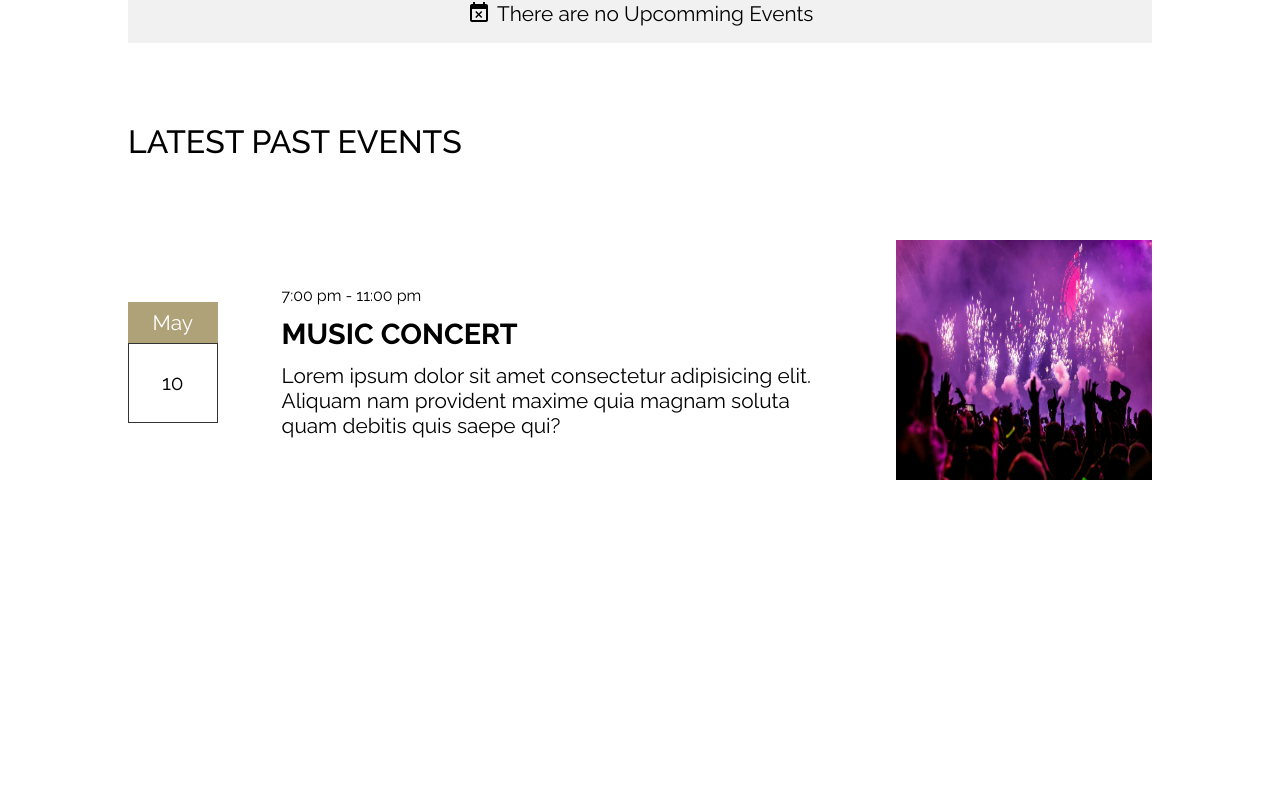
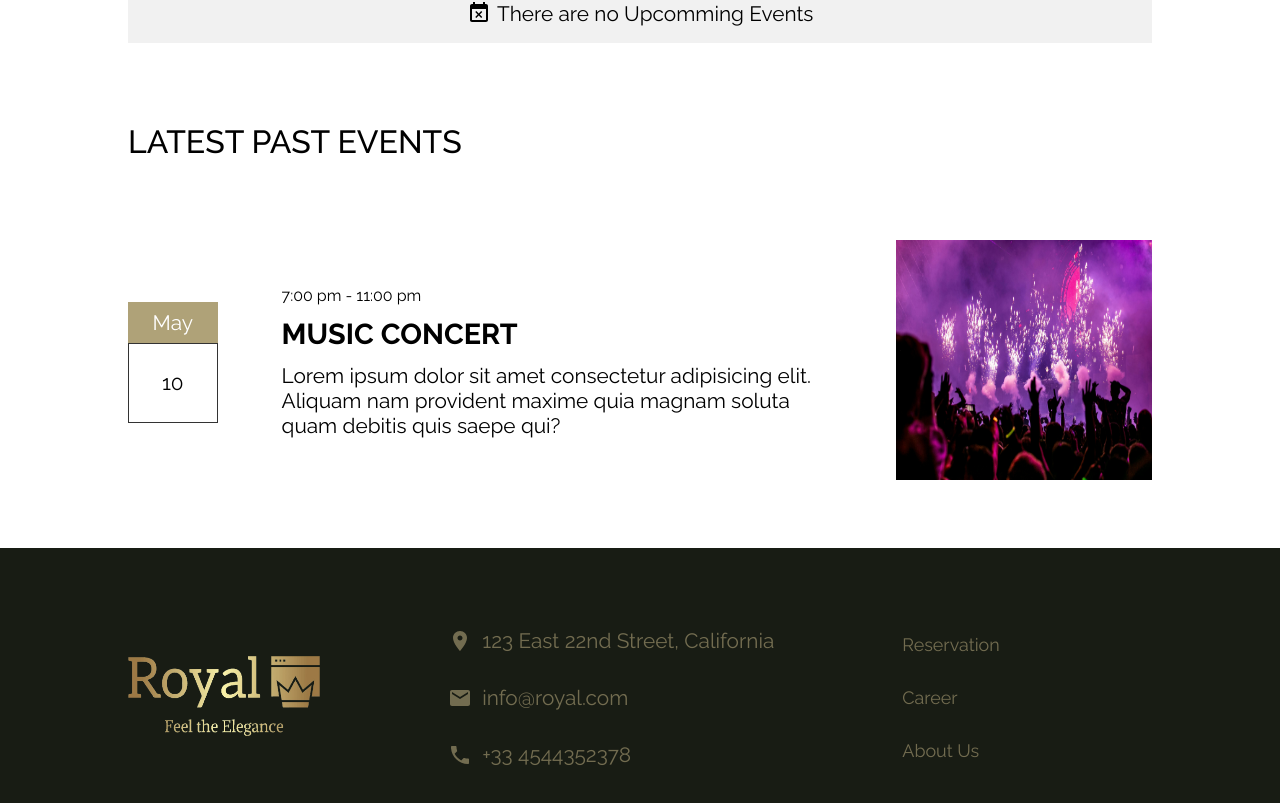
Before and after one commit to Gopisam1126/GuestManagementSystem, a React (Vite) app in the folder FRONTEND/: page /events in a window 1280 px wide. Shown: the part 522-1325 px from the top of the page. Before the commit the page ends 1086 px from the top, so only its background shows below. Built offline with nearby package versions, Linux system fonts and the light colour scheme.

Commit message:
add footer | correct colors

```diff
--- a/FRONTEND/src/assets/componentStyles/availability.css
+++ b/FRONTEND/src/assets/componentStyles/availability.css
@@ -26,7 +26,7 @@
     --font-fam-p: "Raleway", sans-serif;
 }
 .availability-sec {
-    background-color: #bcbcbc;
+    background-color: #f1f1f1;
     font-family: var(--font-fam-p);
     font-weight: 500;
     padding: 5rem 10vw;
@@ -79,7 +79,7 @@
     border: 1px solid #AFA278;
     border-radius: 5px;
     background-color: #AFA278;
-    color: #cfcfcf;
+    color: #f1f1f1;
     font-size: var(--font-size-btn1);
     padding: 1.2rem 1.2vw;
     margin-top: 6.5rem;
--- a/FRONTEND/src/assets/pageStyles/contact.css
+++ b/FRONTEND/src/assets/pageStyles/contact.css
@@ -89,6 +89,7 @@
     font-size: var(--font-size-text);
     width: 15vw;
     margin-top: 2rem;
+    cursor: pointer;
 }
 .get-in-touch {
     color: var(--colorS);
@@ -116,3 +117,6 @@
     color: var(--colorS);
     cursor: pointer;
 }
+.contact-footer {
+    margin-top: 9.1rem;
+}
--- a/FRONTEND/src/assets/pageStyles/events.css
+++ b/FRONTEND/src/assets/pageStyles/events.css
@@ -94,3 +94,6 @@ input:focus {
     background-color: var(--colorbckup);
     padding: 1.1rem 1.2vw;
 }
+.events-footer {
+    margin-top: 12rem;
+}
--- a/FRONTEND/src/assets/pages/contact.jsx
+++ b/FRONTEND/src/assets/pages/contact.jsx
@@ -7,6 +7,7 @@ import FacebookIcon from '@mui/icons-material/Facebook';
 import XIcon from '@mui/icons-material/X';
 import InstagramIcon from '@mui/icons-material/Instagram';
 import LinkedInIcon from '@mui/icons-material/LinkedIn';
+import Footer from "../component/footer";
 function Contact() {
     return <>
         <section className="contact-section">
@@ -80,6 +81,9 @@ function Contact() {
                 </div>
             </div>
         </section>
+        <div className="contact-footer">
+            <Footer/>
+        </div>
     </>
 }
 
--- a/FRONTEND/src/assets/pages/events.jsx
+++ b/FRONTEND/src/assets/pages/events.jsx
@@ -4,7 +4,8 @@ import EventList from "../component/eventList";
 import SearchIcon from '@mui/icons-material/Search';
 import KeyboardArrowDownIcon from '@mui/icons-material/KeyboardArrowDown';
 import EventBusyIcon from '@mui/icons-material/EventBusy';
-import "../pageStyles/events.css"
+import Footer from "../component/footer";
+import "../pageStyles/events.css";
 function Events() {
 
     const d = new Date();
@@ -59,6 +60,9 @@ function Events() {
                 </div>
             </div>
         </section>
+        <section className="events-footer">
+            <Footer/>
+        </section>
     </>
 }
 
```
